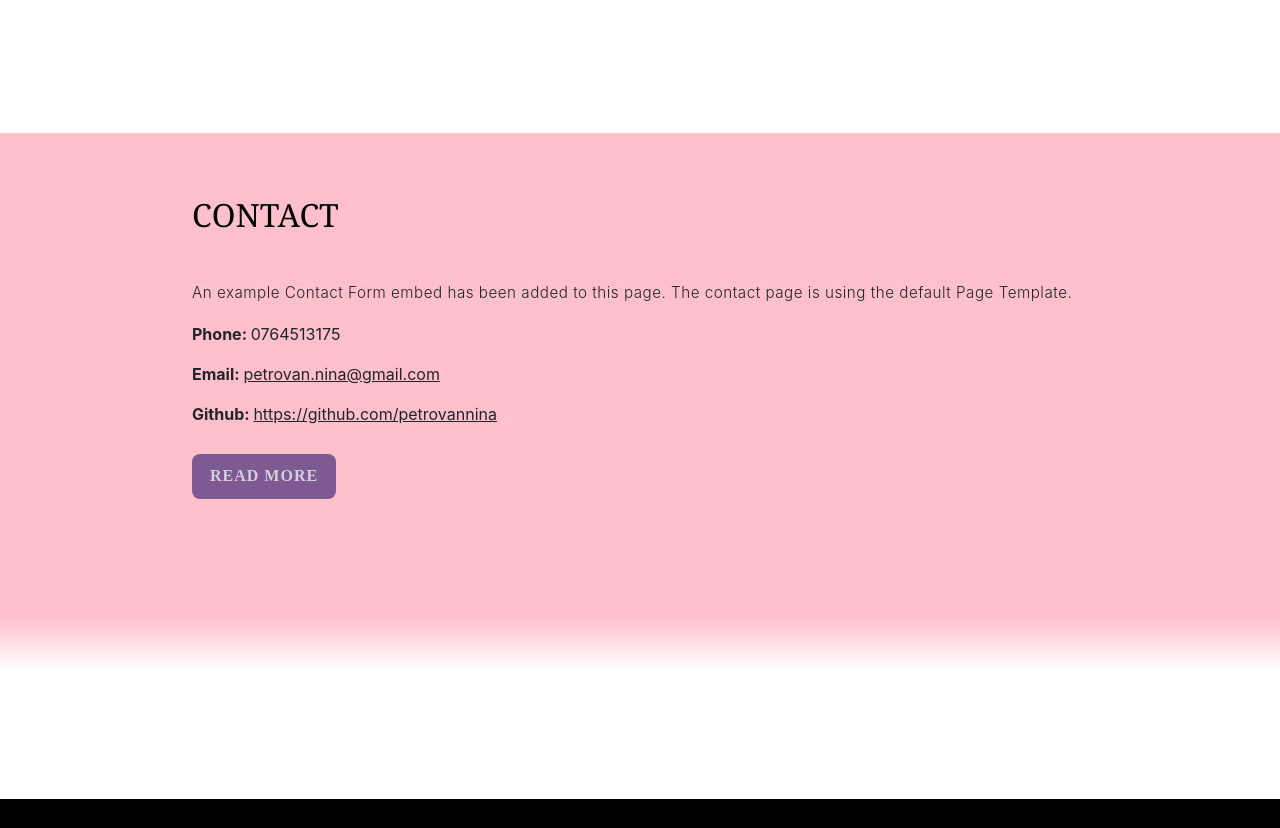
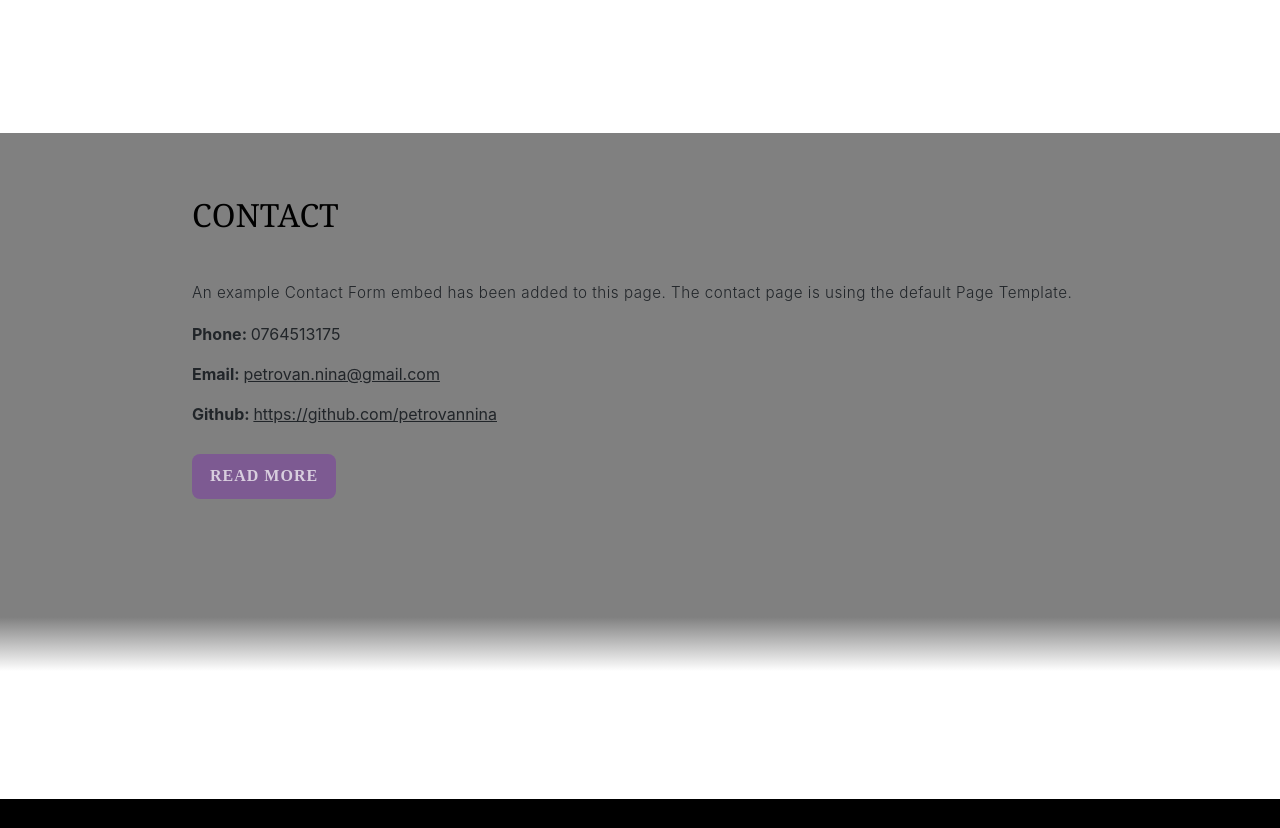
Before and after one commit to petrovannina/NP., a plain HTML site: page index.html in a window 1280 px wide. Shown: the part 3120-3948 px from the top of the page. Drawn offline with nearby package versions, Linux system fonts and the light colour scheme; files that its build step writes are made by us from their sources.

Commit message:
changed background
Signed-off-by: petrovannina <petrovan.nina@gmail.com>

```diff
--- a/scss/layout/_containers.scss
+++ b/scss/layout/_containers.scss
@@ -102,7 +102,7 @@
 * === DIV CONTACT ===
 */
 .contact{
-  background-image: linear-gradient(pink 90%, white);
+  background-image: linear-gradient(grey 90%, white);
   text-align: left;
   //this is add this because if i added on main-content us i suppose to i create a space when i can see the parralax image
   //
```
